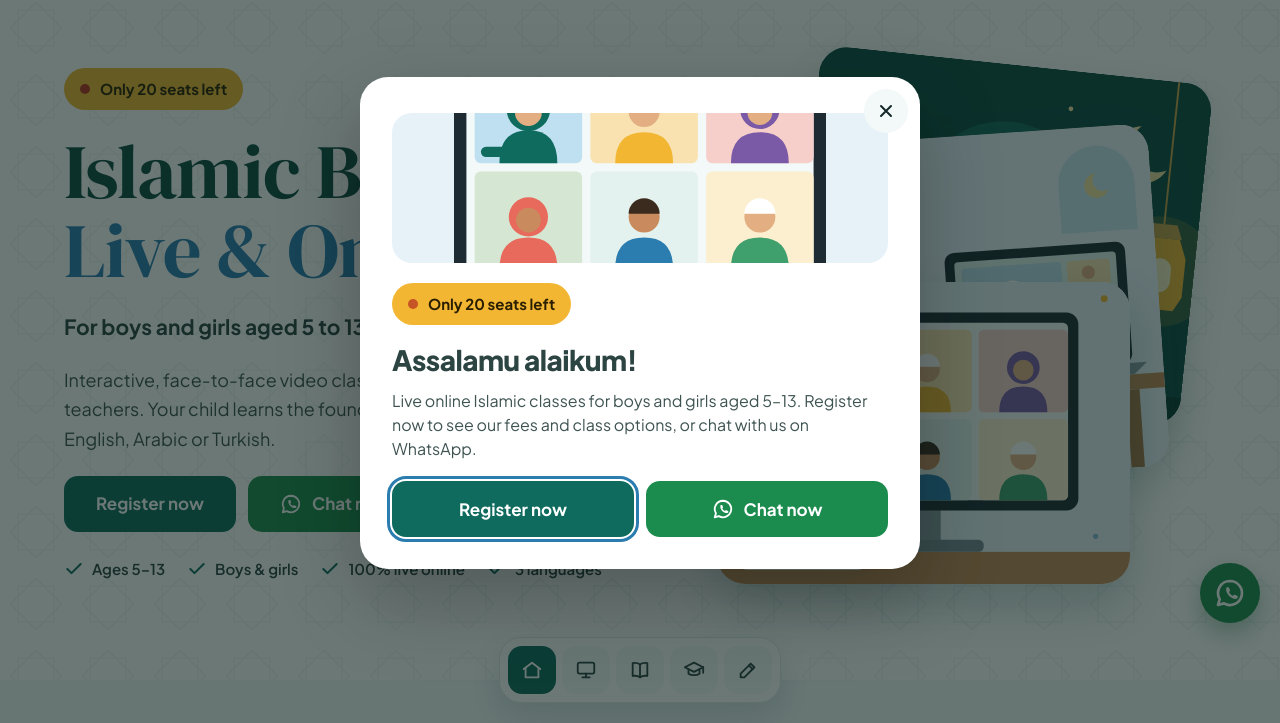
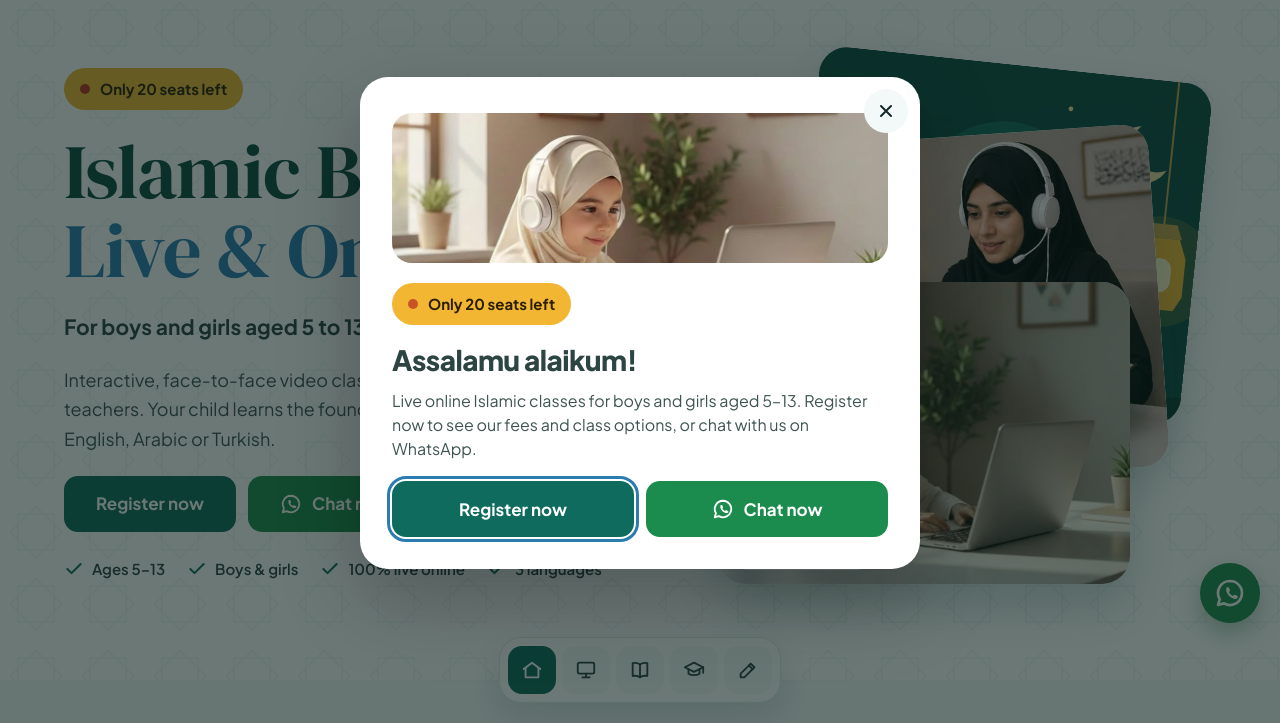
Before and after one commit to Shabeehk/ilm-international, a plain HTML site: page index.html in a window 1280 px wide. Shown: the part 77-800 px from the top of the page. Drawn offline with Linux system fonts and the light colour scheme.

Commit message:
Add files via upload

```diff
--- a/index.html
+++ b/index.html
@@ -71,8 +71,8 @@
     <div class="hero-art">
       <div class="stack">
         <figure class="s1"><img src="quran.svg" alt="The Quran on a wooden stand beside a lantern"></figure>
-        <figure class="s2"><img src="online.svg" alt="A child taking a live online Islamic class on a laptop"></figure>
-        <figure class="s3"><img src="group.svg" alt="A teacher and five students in a live online class"><figcaption>Small batches of 5</figcaption></figure>
+        <figure class="s2"><img class="photo" src="teacher.jpg" alt="A teacher leading a live online Quran lesson" width="735" height="490"></figure>
+        <figure class="s3"><img class="photo" src="student.jpg" alt="A girl joining a live online Islamic class from home" width="1024" height="710" fetchpriority="high"><figcaption>Live online classes</figcaption></figure>
       </div>
     </div>
   </div>
@@ -132,7 +132,7 @@
       <span class="bar" aria-hidden="true"></span>
     </div>
     <div class="split">
-      <div class="split-media"><img src="online.svg" alt="A child learning live with a teacher on a laptop" loading="lazy"></div>
+      <div class="split-media"><img class="photo" src="teacher.jpg" alt="One of our teachers giving a live online Quran lesson" loading="lazy" width="735" height="490"></div>
       <div class="split-body">
         <div class="split-head"><span class="eyebrow">02 · Our teachers</span></div>
         <h3>Learn from teachers who love to teach</h3>
@@ -247,7 +247,7 @@
     <button class="modal-close" type="button" data-close aria-label="Close"><svg><use href="#i-close"/></svg></button>
 
     <div data-step="intro">
-      <div class="modal-art"><img src="group.svg" alt=""></div>
+      <div class="modal-art"><img class="photo" src="student.jpg" alt="" width="1024" height="710"></div>
       <span class="badge" style="margin-bottom:14px"><span class="badge-dot" aria-hidden="true"></span>Only 20 seats left</span>
       <h2 id="modalTitle">Assalamu alaikum!</h2>
       <p class="lead">Live online Islamic classes for boys and girls aged 5–13. Register now to see our fees and class options, or chat with us on WhatsApp.</p>
--- a/styles.css
+++ b/styles.css
@@ -263,3 +263,9 @@ p { margin: 0; }
 }
 
 .fee-hero .badge { align-self: center; }
+
+/* Real photos */
+img.photo { object-fit: cover; object-position: center 30%; }
+.stack .s2 img.photo { object-position: 60% 30%; }
+.modal-art img.photo { object-position: center 25%; }
+.plan-media img.photo { object-position: center 35%; }
```
Also changed, not shown: fees.html (+1 -1 lines), student.jpg (added), teacher.jpg (added).
